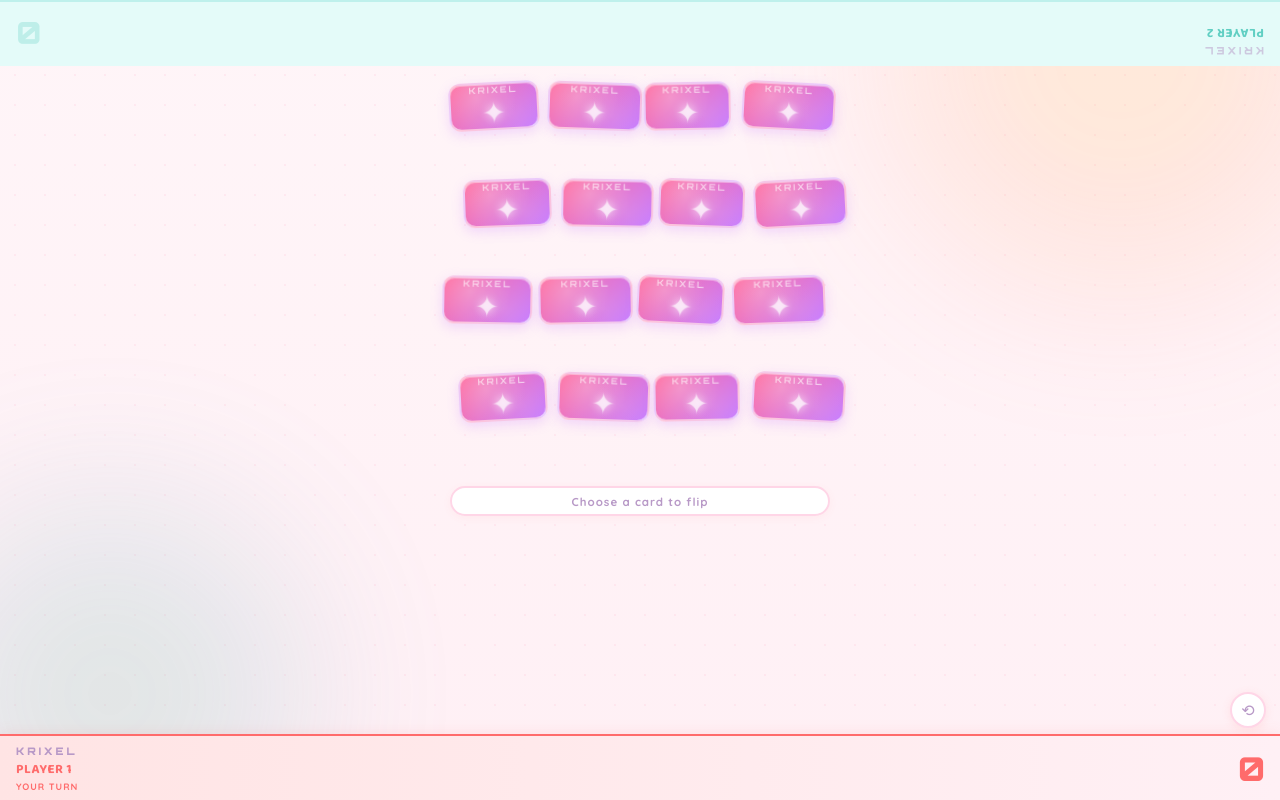
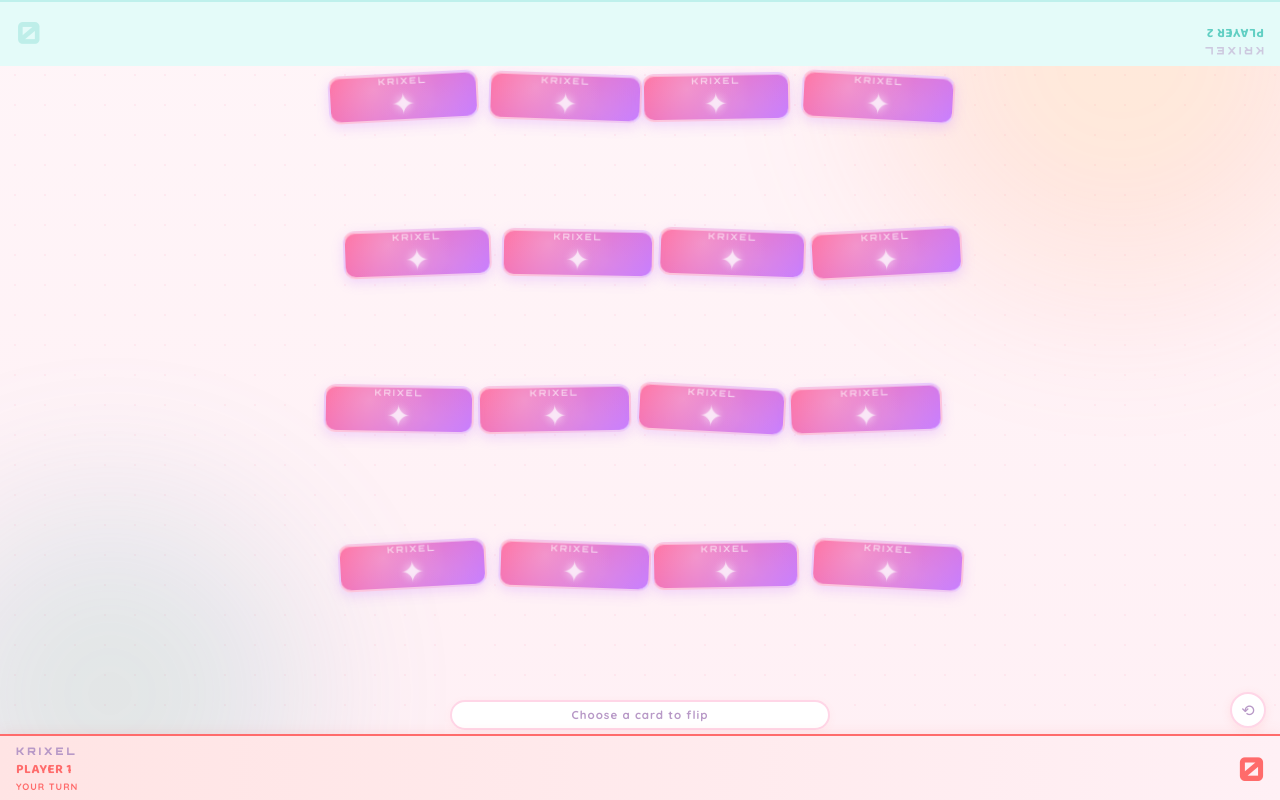
Before and after one commit to dk6861672-ctrl/gamezone, a plain HTML site: page 2-player/memory-game/index.html in a window 1280 px wide. Both pictures are taken after a click on the button "START GAME". Drawn offline with Linux system fonts and the light colour scheme.

Commit message:
Update index.html

```diff
--- a/2-player/memory-game/index.html
+++ b/2-player/memory-game/index.html
@@ -245,9 +245,9 @@ document.head.appendChild(ns);
   .board-wrap {
     flex: 1; position: relative; z-index: 1;
     display: flex; flex-direction: column;
-    align-items: center; justify-content: flex-start;
-    padding: 8px 8px 4px; gap: 6px;
-    overflow-y: auto; overflow-x: hidden;
+    align-items: center; justify-content: center;
+    padding: 4px 8px; gap: 6px;
+    overflow: hidden;
   }
 
   /* Status bar */
@@ -266,10 +266,9 @@ document.head.appendChild(ns);
 
   #board {
     position: relative;
-    width: 100%;
-    max-width: 460px;
-    flex-shrink: 1;
-    /* height set by JS */
+    /* width/height set dynamically by JS */
+    flex-shrink: 0;
+    margin: auto;
   }
 
   /* Cards */
@@ -663,10 +662,10 @@ document.head.appendChild(ns);
     msP1Name.textContent = state.p1;
     msP2Name.textContent = state.p2;
 
-    renderBoard(cfg.cols);
     updateTurnUI();
     updateScores();
     setStatus('Choose a card to flip', '');
+    requestAnimationFrame(() => renderBoard(cfg.cols));
   }
 
   // ── RENDER ──
@@ -681,15 +680,22 @@ document.head.appendChild(ns);
     boardEl.style.position = 'relative';
     boardEl.style.display = 'block';
 
-    const boardW = boardEl.offsetWidth || 420;
+    // Use full available wrap dimensions
+    const wrap = boardEl.parentElement;
+    const boardW = wrap.clientWidth - 16;
+    const boardH = wrap.clientHeight - 48;
+
     const staggerData = STAGGER[cols] || STAGGER[4];
     const rows = Math.ceil(state.cards.length / cols);
 
-    // Card size: bigger than before, slight size variation per row
-    const baseSizeRaw = Math.min((boardW - (cols+1)*7) / cols, 90);
-    const baseSize = Math.max(baseSizeRaw, 58);
-    const gap = 7;
-    const totalBoardH = rows * (baseSize + gap) + 18;
+    const gap = 6;
+    const sizeByW = Math.floor((boardW - (cols - 1) * gap) / cols);
+    const sizeByH = Math.floor((boardH - (rows - 1) * gap) / rows);
+    const baseSize = Math.max(Math.min(sizeByW, sizeByH), 56);
+
+    const totalBoardW = cols * baseSize + (cols - 1) * gap;
+    const totalBoardH = rows * baseSize + (rows - 1) * gap;
+    boardEl.style.width  = totalBoardW + 'px';
     boardEl.style.height = totalBoardH + 'px';
 
     const rotArr = staggerData.rotations;
@@ -700,12 +706,12 @@ document.head.appendChild(ns);
       const row = Math.floor(idx / cols);
       const rowShift = (shiftArr[row % shiftArr.length] || 0);
 
-      // Size variation: some cards slightly larger/smaller
-      const sizeVar = [0, 4, -3, 3, -2, 2, -4, 3][idx % 8];
+      // Slight size variation
+      const sizeVar = [0, 3, -2, 3, -2, 2, -3, 2][idx % 8];
       const sz = baseSize + sizeVar;
 
-      const x = col * (baseSize + gap) + rowShift + (boardW - cols*(baseSize+gap)+gap) / 2;
-      const y = row * (baseSize + gap) + 8;
+      const x = col * (baseSize + gap) + rowShift;
+      const y = row * (baseSize + gap);
       const rot = rotArr[idx % rotArr.length];
 
       const btn = document.createElement('button');
```
